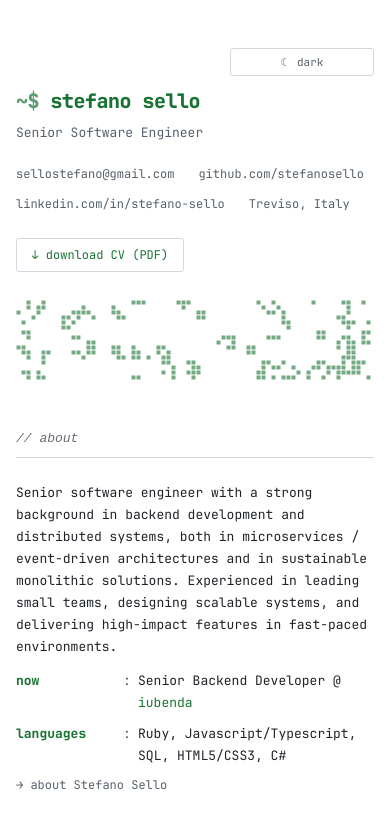
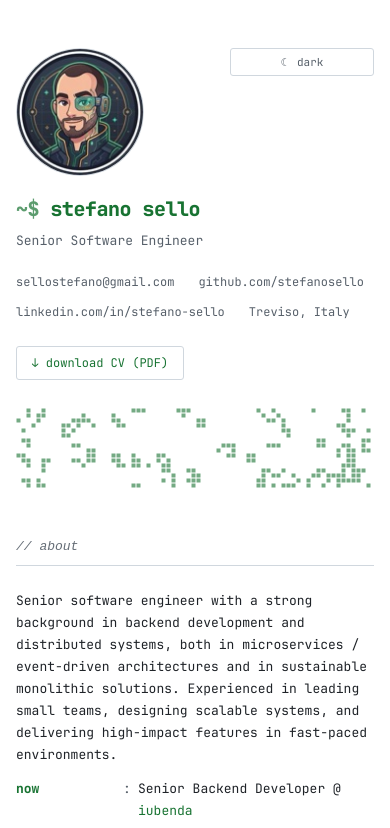
Before and after one commit to stefanosello/stefanosello.github.io, an Eleventy site: page src/index.njk in a window 390 px wide. Shown: the top 828 px of the page. Built offline with nearby package versions, Linux system fonts and the light colour scheme; Eleventy itself is replaced by a stand-in of ours; files that its build step writes are made by us from their sources; a web font is replaced by a local one.

Commit message:
Add responsive profile avatar to site headers

```diff
--- a/src/_includes/base.njk
+++ b/src/_includes/base.njk
@@ -50,6 +50,15 @@
     <button class="theme-toggle" id="theme-toggle" type="button" disabled>Toggle theme</button>
     <!-- h-card identity anchors -->
     <a class="u-url u-uid" href="https://stefanosello.me/" rel="me" hidden></a>
+
+    <img class="avatar u-photo{% if page.url == '/' %} avatar--home{% endif %}"
+      src="/assets/profile-128.jpeg"
+      srcset="/assets/profile-64.jpeg 64w, /assets/profile-128.jpeg 128w, /assets/profile-256.jpeg 256w, /assets/profile-384.jpeg 384w"
+      sizes="{% if page.url == '/' %}128px{% else %}64px{% endif %}"
+      width="{% if page.url == '/' %}128{% else %}64{% endif %}"
+      height="{% if page.url == '/' %}128{% else %}64{% endif %}"
+      alt="Illustrated avatar of {{ site.name | escape }}"
+      loading="eager" decoding="async"{% if page.url == '/' %} fetchpriority="high"{% endif %} />
 
     {% if page.url == "/" %}<h1 class="prompt">{% else %}<p class="prompt">{% endif %}
       <a class="prompt-home" href="/"><span class="sr-only p-name">{{ site.name | escape }}</span><span class="prompt-glyph" aria-hidden="true">~$ </span><span id="typed-name" aria-hidden="true">stefano sello</span></a>
--- a/style.css
+++ b/style.css
@@ -178,6 +178,21 @@ header {
   margin-bottom: 3rem;
   /* smooth theme transition on key surfaces */
   transition: background-color 0.2s ease;
+}
+
+.avatar {
+  display: block;
+  width: 64px;
+  height: 64px;
+  margin-bottom: 1rem;
+  border: 1px solid var(--border);
+  border-radius: 50%;
+  object-fit: cover;
+}
+
+.avatar--home {
+  width: 128px;
+  height: 128px;
 }
 
 .prompt-home {
@@ -729,7 +744,6 @@ main p a,
 
 @media (max-width: 400px) {
   body { font-size: 13px; }
-  header.h-card { padding-top: 2.25rem; }
   .prompt { font-size: 20px; }
   .kv-row { grid-template-columns: 100px 14px 1fr; }
 }
```
Also changed, not shown: test/seo.test.js (+27 -0 lines), assets/profile-128.jpeg (added), assets/profile-256.jpeg (added), assets/profile-384.jpeg (added), assets/profile-64.jpeg (added), 1 other file.
